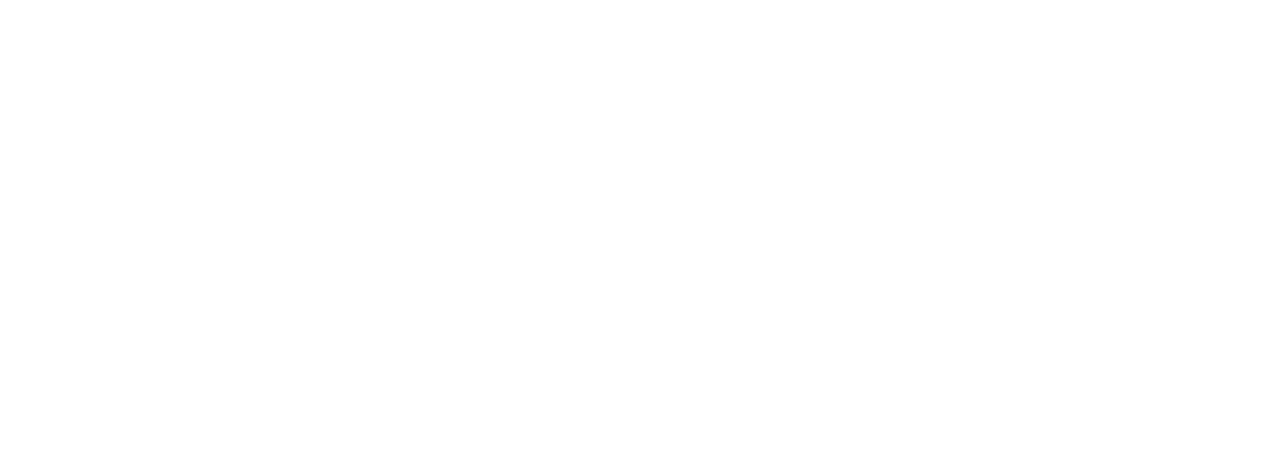
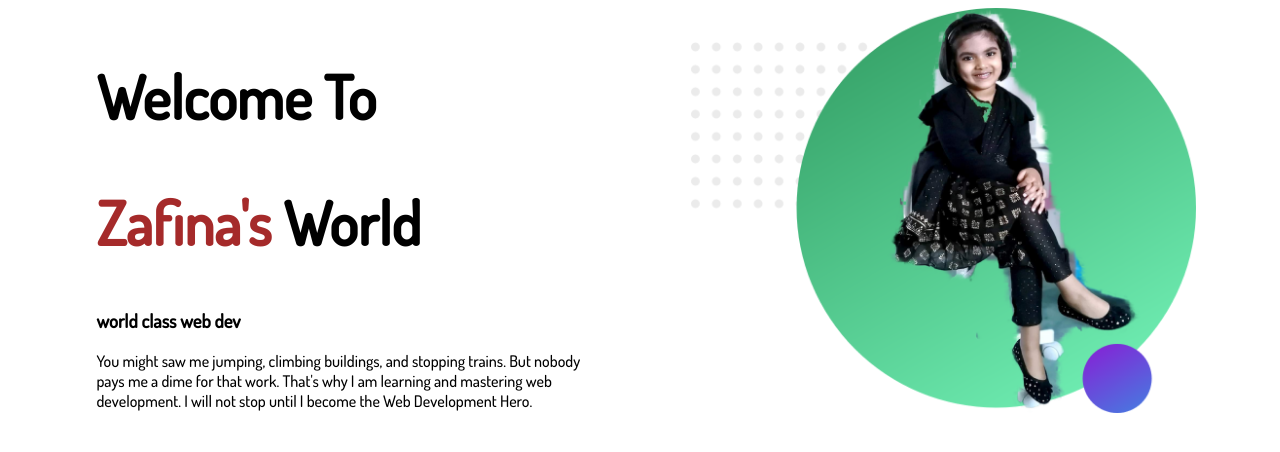
Before and after one commit to shubeen/web-portfolio, a plain HTML site: page index.html in a window 1280 px wide. Drawn offline with Linux system fonts and the light colour scheme.

Commit message:
added top part

```diff
--- a/index.html
+++ b/index.html
@@ -3,9 +3,26 @@
 <head>
     <meta charset="UTF-8">
     <meta name="viewport" content="width=device-width, initial-scale=1.0">
-    <title>web portfolio</title>
+    <title>My first portfolio</title>
+    <link href="https://fonts.googleapis.com/css2?family=Dosis:wght@500&display=swap" rel="stylesheet">
+    <link rel="stylesheet" href="style.css">
 </head>
 <body>
+    <section>
+
+        <div class="half">
+            <h1>Welcome To </h1>
+            <h1><span class="highlight">Zafina's</span> World</h1>
+            <h3>world class web dev</h3>
+            <p>You might saw me jumping, climbing buildings, and stopping trains. But nobody pays me a dime for that work. That's why I am learning and mastering web development. I will not stop until I become the Web Development Hero.</p>
+        </div>
+        <div class="half">
+            <img src="image 13.png" alt="">
+        </div>
+
+
+
+    </section>
 
 </body>
 </html>
--- /dev/null
+++ b/style.css
@@ -0,0 +1,19 @@
+body{
+    font-family: 'Dosis', sans-serif;
+}
+.highlight{
+    color: brown;
+}
+
+h1{
+    font-size: 60px;
+}
+.half{
+    width: 40%;
+    float: left;
+    margin-left: 5%;
+    padding-left: 2%;
+}
+.half img{
+    width: 100%;
+}
```
Also changed, not shown: image 13.png (added), zafina.jpg (added).
